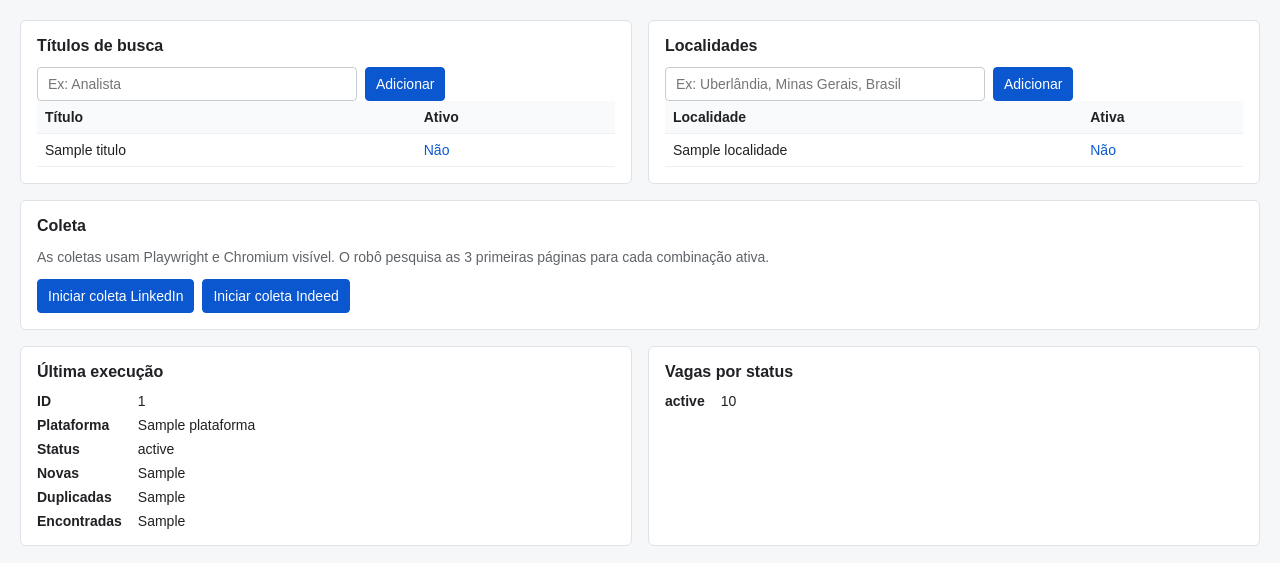
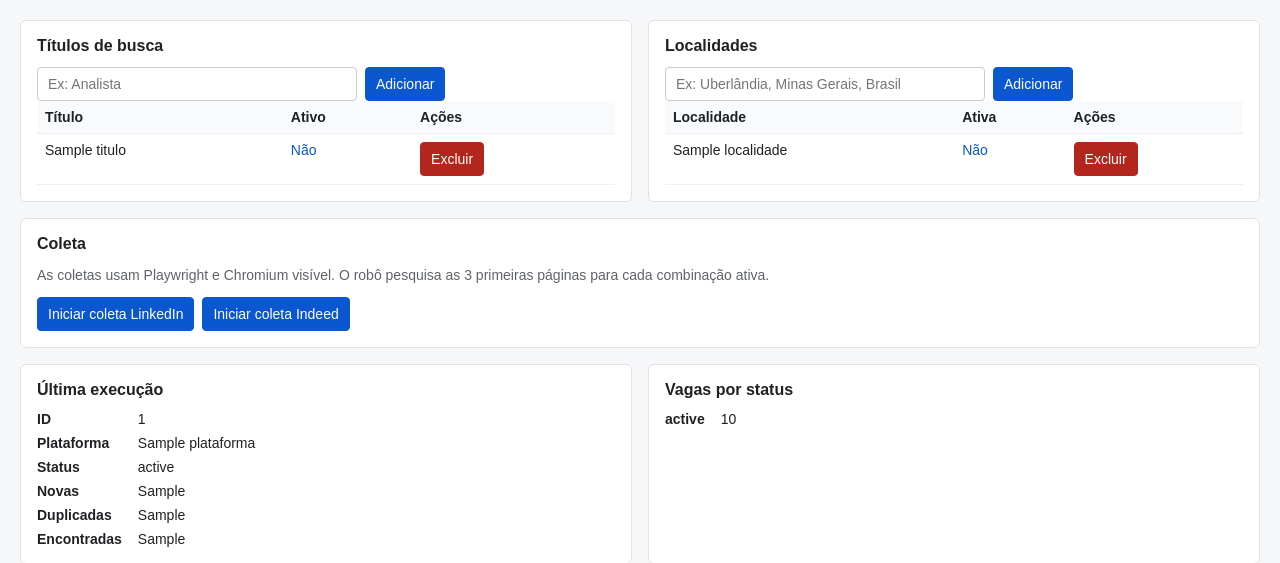
Before and after one commit to jaugustodantas/projetoMeuRobo, a FastAPI app: template src/meu_robo/web/templates/index.html in a window 1280 px wide. Shown: the part 52-615 px from the top of the page. Run offline with FastAPI, Linux system fonts and the light colour scheme; the template is opened without the code that fills it: most values are stand-ins (such as "Sample title", 1, 10 or a date in 2020).

Commit message:
Permite excluir registros pela interface

```diff
--- a/src/meu_robo/repositories/localidades_repository.py
+++ b/src/meu_robo/repositories/localidades_repository.py
@@ -47,6 +47,12 @@ def alterar_ativo(localidade_id: int, ativo: bool) -> None:
             )
 
 
+def excluir_localidade(localidade_id: int) -> None:
+    with get_connection() as conn:
+        with conn.cursor() as cur:
+            cur.execute("DELETE FROM localidades_busca WHERE id = %s", (localidade_id,))
+
+
 def listar_localidades_ativas() -> list[dict]:
     with get_connection() as conn:
         with conn.cursor() as cur:
--- a/src/meu_robo/repositories/titulos_repository.py
+++ b/src/meu_robo/repositories/titulos_repository.py
@@ -47,6 +47,12 @@ def alterar_ativo(titulo_id: int, ativo: bool) -> None:
             )
 
 
+def excluir_titulo(titulo_id: int) -> None:
+    with get_connection() as conn:
+        with conn.cursor() as cur:
+            cur.execute("DELETE FROM titulos_busca WHERE id = %s", (titulo_id,))
+
+
 def listar_titulos_ativos() -> list[dict]:
     with get_connection() as conn:
         with conn.cursor() as cur:
--- a/src/meu_robo/repositories/vagas_repository.py
+++ b/src/meu_robo/repositories/vagas_repository.py
@@ -120,6 +120,12 @@ def atualizar_nota(vaga_id: int, nota_aderencia: int | None) -> None:
             )
 
 
+def excluir_vaga(vaga_id: int) -> None:
+    with get_connection() as conn:
+        with conn.cursor() as cur:
+            cur.execute("DELETE FROM vagas WHERE id = %s", (vaga_id,))
+
+
 def atualizar_dados_extraidos(
     vaga_id: int,
     titulo_vaga: str | None = None,
--- a/src/meu_robo/web/app.py
+++ b/src/meu_robo/web/app.py
@@ -17,6 +17,7 @@ from meu_robo.repositories.vagas_repository import (
     atualizar_nota,
     atualizar_status,
     contar_vagas_por_status,
+    excluir_vaga,
     listar_vagas,
 )
 from meu_robo.robo.indeed_collector import executar_coleta_indeed
@@ -113,6 +114,12 @@ async def alterar_titulo_ativo(titulo_id: int, request: Request):
     return RedirectResponse("/", status_code=303)
 
 
+@app.post("/titulos/{titulo_id}/excluir")
+async def excluir_titulo(titulo_id: int):
+    titulos_repository.excluir_titulo(titulo_id)
+    return RedirectResponse("/", status_code=303)
+
+
 @app.post("/localidades")
 async def criar_localidade(request: Request):
     form = await request.form()
@@ -126,6 +133,12 @@ async def criar_localidade(request: Request):
 async def alterar_localidade_ativo(localidade_id: int, request: Request):
     form = await request.form()
     localidades_repository.alterar_ativo(localidade_id, _bool_form_value(str(form.get("ativo"))))
+    return RedirectResponse("/", status_code=303)
+
+
+@app.post("/localidades/{localidade_id}/excluir")
+async def excluir_localidade(localidade_id: int):
+    localidades_repository.excluir_localidade(localidade_id)
     return RedirectResponse("/", status_code=303)
 
 
@@ -191,6 +204,12 @@ async def alterar_nota_vaga(vaga_id: int, request: Request):
     return RedirectResponse("/vagas", status_code=303)
 
 
+@app.post("/vagas/{vaga_id}/excluir")
+async def excluir_registro_vaga(vaga_id: int):
+    excluir_vaga(vaga_id)
+    return RedirectResponse("/vagas", status_code=303)
+
+
 @app.get("/vagas/exportar")
 async def exportar_vagas(
     status: str | None = Query(default=""),
--- a/src/meu_robo/web/static/styles.css
+++ b/src/meu_robo/web/static/styles.css
@@ -118,6 +118,12 @@ button,
   color: #0b57d0;
 }
 
+.danger-button {
+  border-color: #b3261e;
+  background: #b3261e;
+  color: #ffffff;
+}
+
 table {
   width: 100%;
   border-collapse: collapse;
--- a/src/meu_robo/web/templates/index.html
+++ b/src/meu_robo/web/templates/index.html
@@ -14,6 +14,7 @@
         <tr>
           <th>Título</th>
           <th>Ativo</th>
+          <th>Ações</th>
         </tr>
       </thead>
       <tbody>
@@ -26,6 +27,11 @@
               <button class="link-button" type="submit">
                 {{ "Sim" if titulo.ativo else "Não" }}
               </button>
+            </form>
+          </td>
+          <td>
+            <form method="post" action="/titulos/{{ titulo.id }}/excluir" onsubmit="return confirm('Excluir este título?')">
+              <button class="danger-button" type="submit">Excluir</button>
             </form>
           </td>
         </tr>
@@ -46,6 +52,7 @@
         <tr>
           <th>Localidade</th>
           <th>Ativa</th>
+          <th>Ações</th>
         </tr>
       </thead>
       <tbody>
@@ -58,6 +65,11 @@
               <button class="link-button" type="submit">
                 {{ "Sim" if localidade.ativo else "Não" }}
               </button>
+            </form>
+          </td>
+          <td>
+            <form method="post" action="/localidades/{{ localidade.id }}/excluir" onsubmit="return confirm('Excluir esta localidade?')">
+              <button class="danger-button" type="submit">Excluir</button>
             </form>
           </td>
         </tr>
--- a/src/meu_robo/web/templates/vagas.html
+++ b/src/meu_robo/web/templates/vagas.html
@@ -75,6 +75,7 @@
         <th>Título pesquisado</th>
         <th>Localidade</th>
         <th>Encontrada em</th>
+        <th>Ações</th>
       </tr>
     </thead>
     <tbody>
@@ -126,6 +127,11 @@
         <td>{{ vaga.titulo_busca or "-" }}</td>
         <td>{{ vaga.localidade_busca or "-" }}</td>
         <td>{{ vaga.encontrada_em }}</td>
+        <td>
+          <form method="post" action="/vagas/{{ vaga.id }}/excluir" onsubmit="return confirm('Excluir esta vaga?')">
+            <button class="danger-button" type="submit">Excluir</button>
+          </form>
+        </td>
       </tr>
       {% endfor %}
     </tbody>
```
